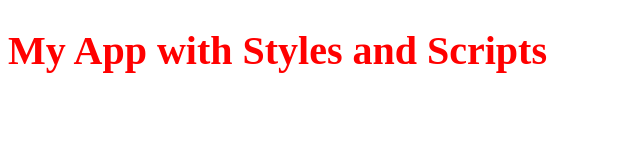
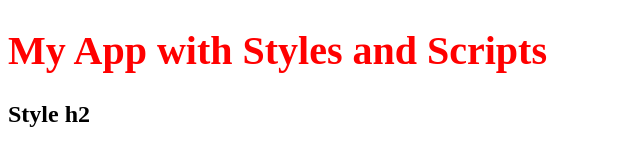
Before and after one commit to thinkful-ei-firefly/7-8-19-A-F, a plain HTML site: page index.html in a window 1280 px wide. Shown: the whole page, without its empty margins (0-640 px from the left). Drawn offline with Linux system fonts and the light colour scheme.

Commit message:
New branch

```diff
--- a/index.html
+++ b/index.html
@@ -10,6 +10,7 @@
 </head>
 <body>
 	<h1>My App with Styles and Scripts</h1>
+	<h2>Style h2</h2>
 	<script src="app.js"></script>
 </body>
 </html>
```
